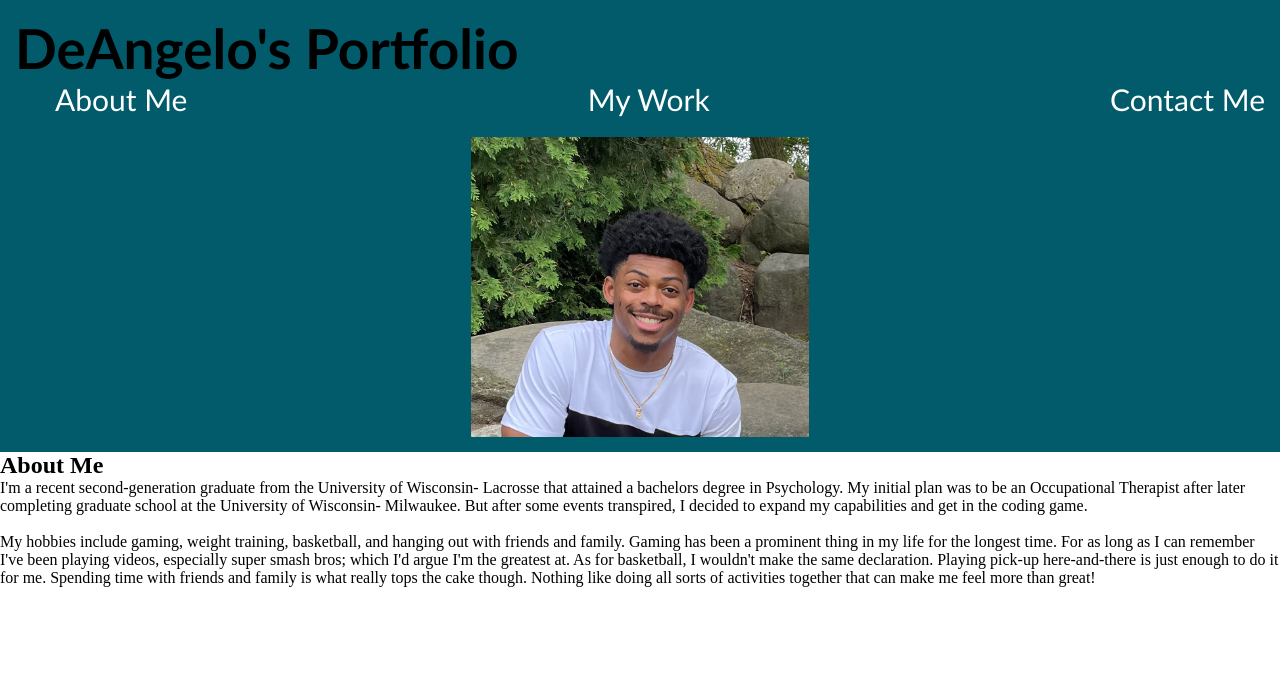
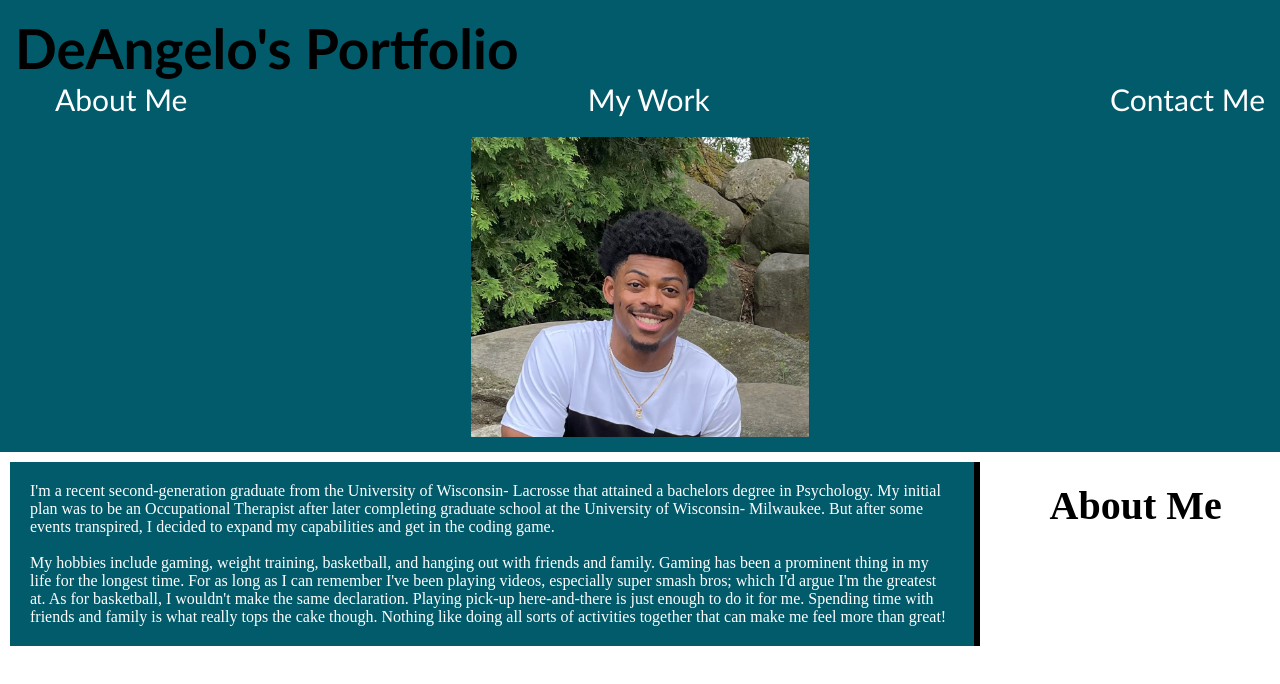
Before and after one commit to dtjones23/MyFolioFile, a plain HTML site: page index.html in a window 1280 px wide. Drawn offline with Linux system fonts and the light colour scheme.

Commit message:
added alt att. to img in header and added in CSS content for About Me section

```diff
--- a/assets/css/style.css
+++ b/assets/css/style.css
@@ -29,7 +29,7 @@ h1 {
     margin-right: auto;
     margin-top: 20px;
 }
-/* added dimensions to photo for fitting */
+/* added dimensions to photo to fit the header */
 
 .header a {
     font-size: 30px;
@@ -38,9 +38,34 @@ h1 {
     color: white;
     text-decoration: none;
 }
-/* adjusted font for header for appeal */
+/* adjusted font of a for appeal in header */
 
 .header nav li {
     display: flex;
     justify-content: space-between;
 }
+/* aligned the lists horizontally above the image */
+
+.about {
+    box-sizing: border-box;
+    border-right: 6px solid black;
+    background: #015b6b;
+    margin-right: 300px;
+    margin-left: 10px;
+    margin-top: 10px;
+    padding: 20px;
+    color: white;
+}
+/* added the border box and adjusted the values for the box to fit */
+
+.about-container {
+    position: absolute;
+    left: 82%;
+    color: black;
+}
+/* added this selector to adjust the position of the h2 header  */
+
+h2 {
+    font-size: 40px;
+}
+/* increased font of h2 header to compliment design */
--- a/index.html
+++ b/index.html
@@ -23,15 +23,19 @@
                 </li>
             </ul>
         </nav>
-        <img src="assets/images/IMG_4826.jpeg"/>
+        <img src="assets/images/IMG_4826.jpeg" alt="Profile Picture"/>
         <!-- inserted photo  -->
+        <!-- added alt attribute for image -->
     </header>
 
-    <section class="About">
-        <h2>About Me</h2>
+     <section class="about">
+        <div class="about-container">
+            <h2>About Me</h2>
+        </div>
         <p>I'm a recent second-generation graduate from the University of Wisconsin- Lacrosse that attained a bachelors degree in Psychology. My initial plan was to be an Occupational Therapist after later completing graduate school at the University of Wisconsin- Milwaukee. But after some events transpired, I decided to expand my capabilities and get in the coding game.</p>
         <br>
         <p>My hobbies include gaming, weight training, basketball, and hanging out with friends and family. Gaming has been a prominent thing in my life for the longest time. For as long as I can remember I've been playing videos, especially super smash bros; which I'd argue I'm the greatest at. As for basketball, I wouldn't make the same declaration. Playing pick-up here-and-there is just enough to do it for me. Spending time with friends and family is what really tops the cake though. Nothing like doing all sorts of activities together that can make me feel more than great!</p>
-        <!-- Added content for about-me section -->
+            <!-- Added content for about-me section -->
     </section>
+
 </body>
```
